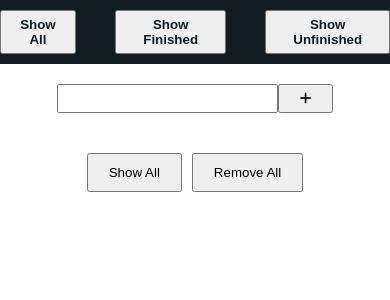
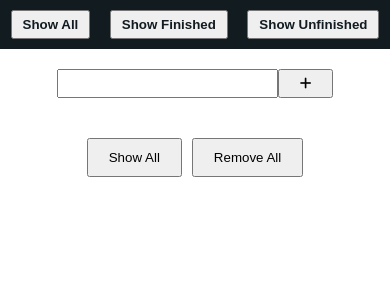
Before and after one commit to DeveloperShad/todo, a React (Create React App) app: page / in a window 390 px wide. Shown: the top 300 px of the page. Built offline with nearby package versions, Linux system fonts and the light colour scheme.

Commit message:
cheking responsive commit 1

```diff
--- a/src/components/Todo/todo.css
+++ b/src/components/Todo/todo.css
@@ -18,7 +18,7 @@ nav{
     justify-content: center;
     padding: 10px 0;
     align-items: center;
-    gap: 10vw;
+    gap: 5vw;
 
 
 }
```
